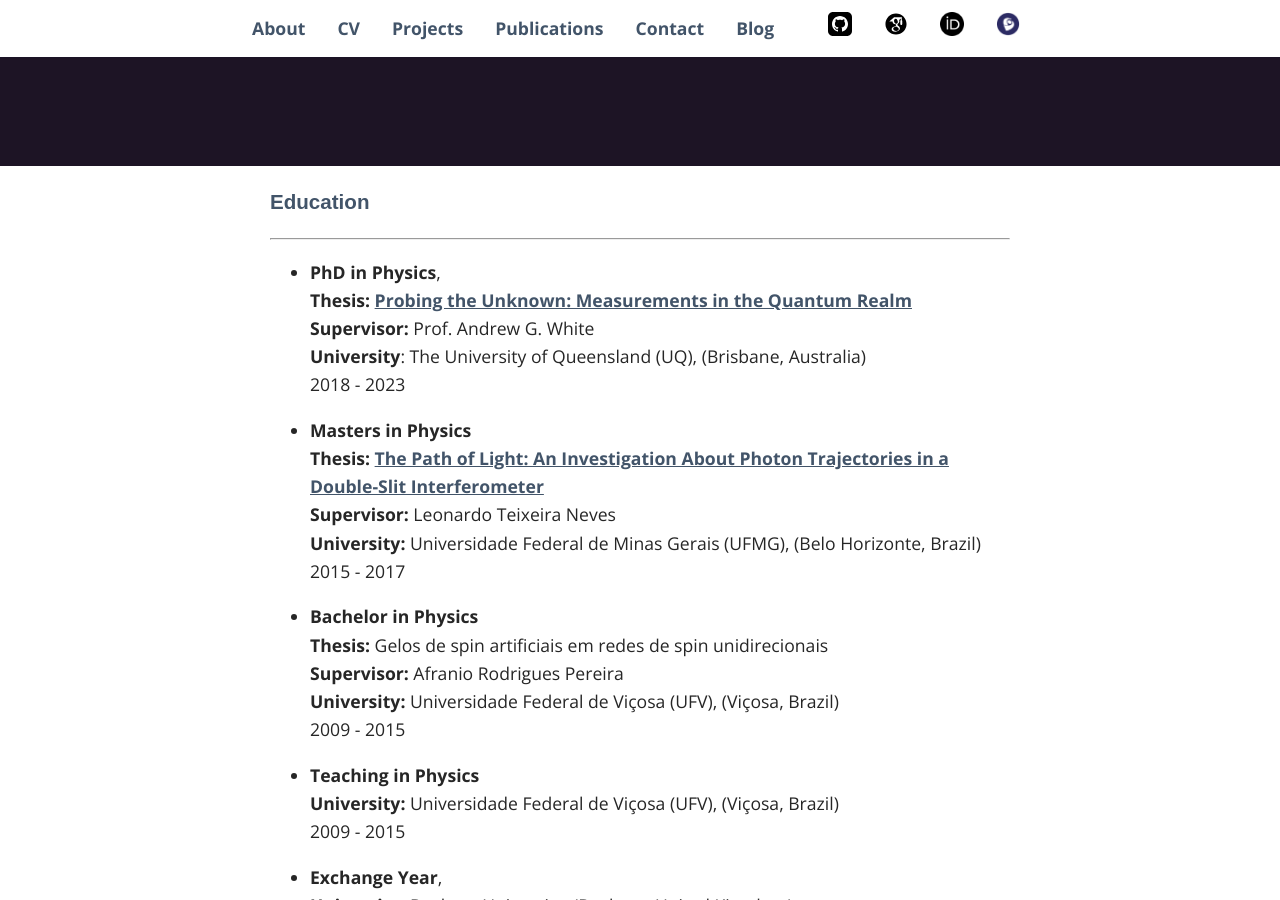
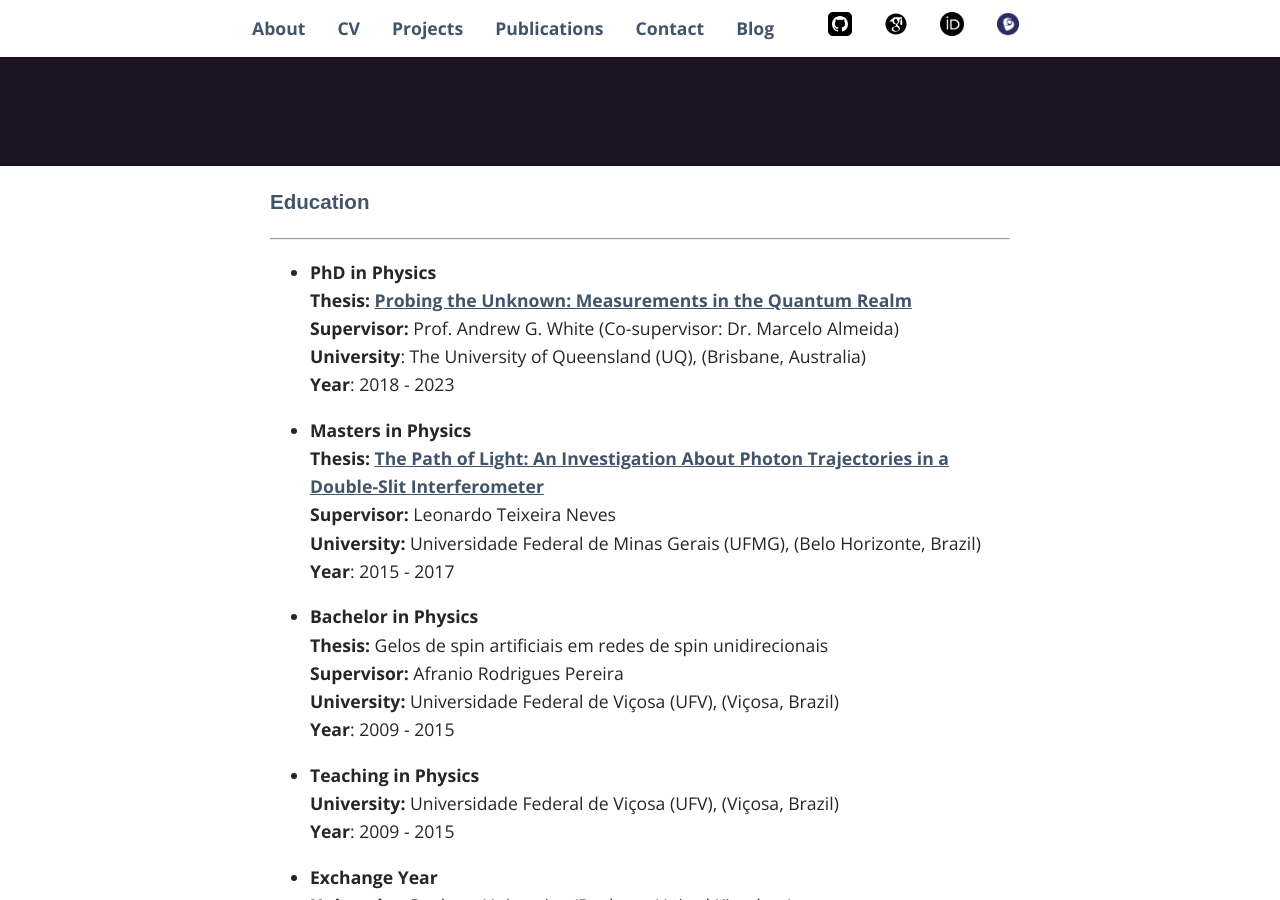
Before and after one commit to Leo-am/Leo-am.github.io, a Jekyll site: the page built from _pages/02_cv.md, in a window 1280 px wide and 900 px high, scrolled down 334 px. Built offline with Jekyll 4.4.1, drawn with Linux system fonts in a browser that asks for light colours; some web fonts are replaced; some of the changed text lies outside the part shown.

Commit message:
fixing typos in cv and news

```diff
--- a/_pages/02_cv.md
+++ b/_pages/02_cv.md
@@ -9,34 +9,34 @@
 
 ---
 
-- __PhD in Physics__, <br>
+- __PhD in Physics__ <br>
 __Thesis:__ [Probing the Unknown: Measurements in the Quantum Realm](https://espace.library.uq.edu.au/view/UQ:aa83ae4) <br>
-__Supervisor:__ Prof. Andrew G. White <br>
+__Supervisor:__ Prof. Andrew G. White (Co-supervisor: Dr. Marcelo Almeida) <br>
 __University__: The University of Queensland (UQ), (Brisbane, Australia) <br>
-2018 - 2023
+__Year__: 2018 - 2023
 
 
 - __Masters in Physics__ <br>
 __Thesis:__ [The Path of Light: An Investigation About Photon Trajectories in a Double-Slit Interferometer](https://repositorio.ufmg.br/handle/1843/SMRA-BBSNPY) <br>
 __Supervisor:__ Leonardo Teixeira Neves <br>
 __University:__ Universidade Federal de Minas Gerais (UFMG), (Belo Horizonte, Brazil) <br>
-2015 - 2017
+__Year__: 2015 - 2017
 
 
 - __Bachelor in Physics__ <br>
 __Thesis:__ Gelos de spin artificiais em redes de spin unidirecionais <br>
 __Supervisor:__ Afranio Rodrigues Pereira <br>
 __University:__ Universidade Federal de Viçosa (UFV), (Viçosa, Brazil) <br>
-2009 - 2015
+__Year__: 2009 - 2015
 
 
 - __Teaching in Physics__ <br>
 __University:__ Universidade Federal de Viçosa (UFV), (Viçosa, Brazil) <br>
-2009 - 2015
+__Year__: 2009 - 2015
 
-- __Exchange Year__, <br>
+- __Exchange Year__ <br>
 __University:__ Durham University, (Durham, United Kingdom) <br>
-2013 - 2014
+__Year__: 2013 - 2014
 
 ### Professional Experience
 
--- a/index.html
+++ b/index.html
@@ -20,8 +20,8 @@
 <h3 class=""news-year"> 2024 </h3>
 
 <ul class="news-list">
-    <li><span class="news-date">30/11/2024:</span> Our paper on our experimental realization of quantum clock using coherent feedback in on arXiV.
-    If you want to know more, drop me a message or check our full paper on <a href="https://arxiv.org/abs/2410.22926" target="_blank"> arXiV</a>)! </li>
+    <li><span class="news-date">30/11/2024:</span> Our paper on our experimental realization of quantum clock using coherent feedback is on arXiV.
+    If you want to know more, drop me a message or check our full paper on <a href="https://arxiv.org/abs/2410.22926" target="_blank"> arXiV</a>! </li>
 
   <li><span class="news-date">23/05/2024:</span> Published my first paper as first author.
     We characterised the performance of a photon detector with photon-number-resolving capabilities _in real time_!
```
